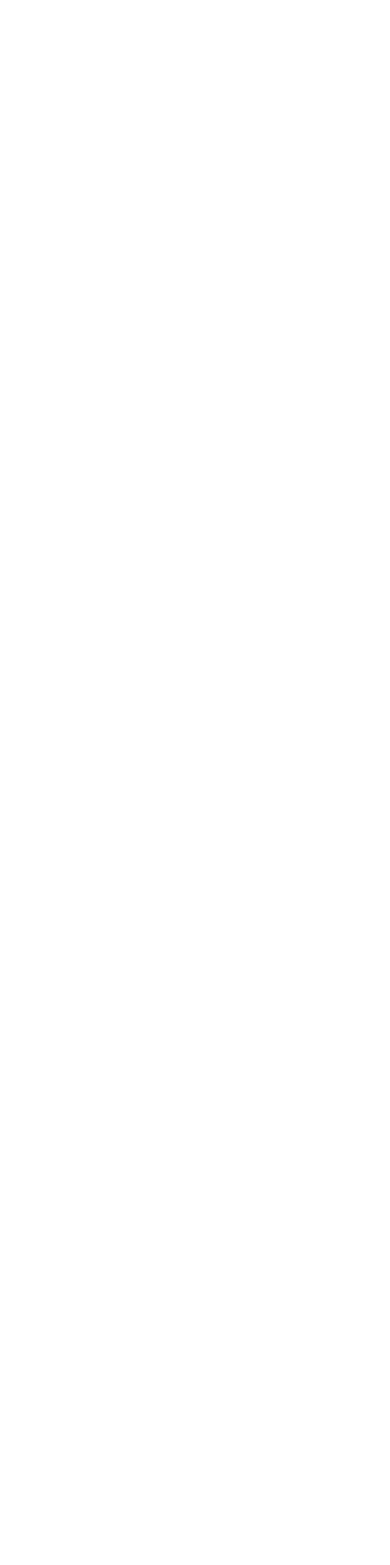
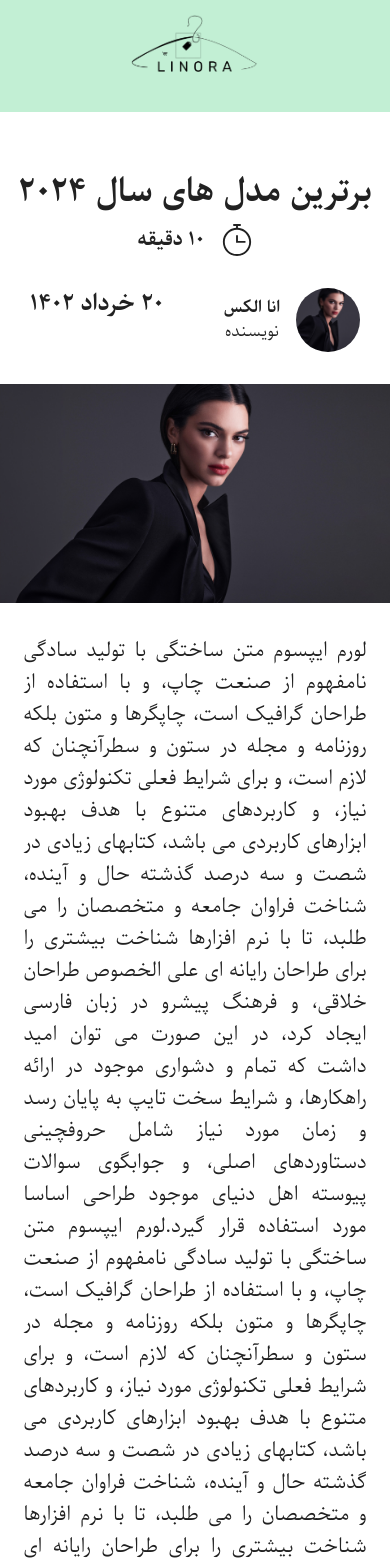
Before and after one commit to mojtaba-jsx/LINORA, a React (Vite) app: page /blog/info in a window 390 px wide. Before the commit this address had no page. Shown: the top 1565 px of the page. Before the commit the page ends 844 px from the top, so only its background shows below. Built offline with nearby package versions, Linux system fonts and the light colour scheme.

Commit message:
[BlogPostInfo]- Add HTML Template And CSS Styles And Responsive

```diff
--- a/src/components/BlogPost/BlogPost.css
+++ b/src/components/BlogPost/BlogPost.css
@@ -1,5 +1,5 @@
 .blog-post {
-  width: 20rem;
+  width: 16rem;
   padding: 1rem;
   border-radius: 1rem;
   box-shadow: rgb(38, 57, 77) 0px 20px 30px -10px;
@@ -51,14 +51,12 @@
   justify-content: space-between;
   font-family: "parastoo-bold", Courier, monospace;
   cursor: pointer;
-  width: 100%;
-
   background: none;
   box-shadow: rgba(0, 0, 0, 0.12) 0px 1px 3px, rgba(0, 0, 0, 0.24) 0px 1px 2px;
   transition: all 120ms ease-in;
 }
 
-.blog-post__btn:hover{
+.blog-post__btn:hover {
   background-color: var(--green);
   color: var(--white);
 }
--- a/src/components/BlogPost/BlogPost.jsx
+++ b/src/components/BlogPost/BlogPost.jsx
@@ -1,5 +1,6 @@
 import React from "react";
 import "./BlogPost.css";
+import { Link } from "react-router-dom";
 import { IoIosArrowBack } from "react-icons/io";
 function BlogPost() {
   return (
@@ -24,10 +25,10 @@ function BlogPost() {
       <p className="blog-post__text">
         امروزه مدل های زیادی در سراسر جهان مشغول به مدلینگ می باشند ...
       </p>
-      <button className="blog-post__btn">
+      <Link to={'/blog/info'} className="blog-post__btn">
         مطالعه بیشتر
         <IoIosArrowBack className="blog-post__btn-icon" />
-      </button>
+      </Link>
     </div>
   );
 }
--- a/src/components/Navbar/Navbar.jsx
+++ b/src/components/Navbar/Navbar.jsx
@@ -21,7 +21,7 @@ function Navbar() {
           <div className="navbar-right">
             <Link to={"/"}>
               <img
-                src="./src/assets/images/LogoImage/LINORA2.png"
+                src="../src/assets/images/LogoImage/LINORA2.png"
                 alt=""
                 className="navbar-right__logo"
               />
@@ -42,7 +42,7 @@ function Navbar() {
                 </Link>
               </li>
               <li className="navbar-menu__item category-btn">
-                <Link className="navbar-menu__link" to={"/"}>
+                <Link className="navbar-menu__link" to={""}>
                   دسته بندی
                   <GoChevronDown className="navbar-menu__icon navbar-menu__icon-category" />
                 </Link>
@@ -50,7 +50,7 @@ function Navbar() {
                   <div className="navbar-menu__category__images">
                     <div className="navbar-menu__category__images__top">
                       <img
-                        src="./src/assets/images/megamenu/megamenu1.png"
+                        src="../src/assets/images/megamenu/megamenu1.png"
                         alt=""
                         className="navbar-menu__category__images__top-image"
                       />
@@ -74,7 +74,7 @@ function Navbar() {
                     <div className="navbar-menu__category__images__bottom">
                       <div className="navbar-menu__category__images__bottom-left">
                         <img
-                          src="./src/assets/images/megamenu/megamenu2.png"
+                          src="../src/assets/images/megamenu/megamenu2.png"
                           alt=""
                           className="navbar-menu__category__images__bottom-left-image"
                         />
@@ -94,7 +94,7 @@ function Navbar() {
 
                       <div className="navbar-menu__category__images__bottom-right">
                         <img
-                          src="./src/assets/images/megamenu/megamenu3.png"
+                          src="../src/assets/images/megamenu/megamenu3.png"
                           alt=""
                           className="navbar-menu__category__images__bottom-right-image"
                         />
@@ -128,7 +128,7 @@ function Navbar() {
                           لباس مردانه
                           </span>
                           <img
-                            src="./src/assets/images/categorySlider/men.png"
+                            src="../src/assets/images/categorySlider/men.png"
                             alt=""
                             className="navbar-menu__category__items__list__item-link-img"
                           />
@@ -143,7 +143,7 @@ function Navbar() {
                           لباس زنانه
                           </span>
                           <img
-                            src="./src/assets/images/categorySlider/woman.png"
+                            src="../src/assets/images/categorySlider/woman.png"
                             alt=""
                             className="navbar-menu__category__items__list__item-link-img"
                           />
@@ -158,7 +158,7 @@ function Navbar() {
                           لباس بچگانه
                           </span>
                           <img
-                            src="./src/assets/images/categorySlider/children.png"
+                            src="../src/assets/images/categorySlider/children.png"
                             alt=""
                             className="navbar-menu__category__items__list__item-link-img"
                           />
@@ -173,7 +173,7 @@ function Navbar() {
                           لباس ورزشی
                           </span>
                           <img
-                            src="./src/assets/images/categorySlider/sport.png"
+                            src="../src/assets/images/categorySlider/sport.png"
                             alt=""
                             className="navbar-menu__category__items__list__item-link-img"
                           />
@@ -188,7 +188,7 @@ function Navbar() {
                            عینک
                           </span>
                           <img
-                            src="./src/assets/images/categorySlider/eyeglasses.png"
+                            src="../src/assets/images/categorySlider/eyeglasses.png"
                             alt=""
                             className="navbar-menu__category__items__list__item-link-img"
                           />
@@ -203,7 +203,7 @@ function Navbar() {
                            کفش
                           </span>
                           <img
-                            src="./src/assets/images/categorySlider/shoes.png"
+                            src="../src/assets/images/categorySlider/shoes.png"
                             alt=""
                             className="navbar-menu__category__items__list__item-link-img"
                           />
--- a/src/custom.css
+++ b/src/custom.css
@@ -362,17 +362,37 @@ body {
   }
 
   /* * Store Page */
-  .store-products__header-filter{
+  .store-products__header-filter {
     display: flex;
   }
-  .store-products__header-title{
+  .store-products__header-title {
     display: none;
   }
-  .store-sidemenu{
+  .store-sidemenu {
     display: none;
   }
-  .store-products{
+  .store-products {
     width: 100%;
+  }
+  /* * Blog Info Page */
+  .blog-post-info__title {
+    text-align: center;
+  }
+  .blog-post-info__author {
+    justify-content: space-around;
+  }
+  .blog-post-info__image {
+    width: 100%;
+    display: block;
+    margin: 2rem auto;
+    border-radius: 0;
+  }
+  .blog-post-info__body {
+    width: 88%;
+    margin: 2rem auto;
+  }
+  .blog-post-info__readtime {
+    justify-content: center;
   }
 }
 @media screen and (max-width: 992px) {
@@ -496,8 +516,12 @@ body {
     width: 12rem;
   }
   /* * Store Page */
-  .store-products__header__boxes-number{
+  .store-products__header__boxes-number {
     display: none;
+  }
+  /* * Blog Info Page */
+  .blog-post-info__title {
+    font-size: 2.8rem;
   }
 }
 @media screen and (max-width: 576px) {
@@ -611,7 +635,11 @@ body {
   }
 
   /* * Blog Page */
-  .blog__title{
+  .blog__title {
+    font-size: 2rem;
+  }
+  /* * Blog Page Info */
+  .blog-post-info__title{
     font-size: 2rem;
   }
 }
--- a/src/pages/Blog/Blog.jsx
+++ b/src/pages/Blog/Blog.jsx
@@ -26,11 +26,13 @@ function Blog() {
             <BlogPost/>
             <BlogPost/>
             <BlogPost/>
+            <BlogPost/>
+            <BlogPost/>
           </div>
           <button className="blog__btn">نمایش بیشتر</button>
         </div>
       </div>
-      {/* <Footer/> */}
+      <Footer/>
     </div>
   );
 }
--- /dev/null
+++ b/src/pages/BlogPostInfo/BlogPostInfo.css
@@ -0,0 +1,74 @@
+.blog-post-info__wrappper {
+  margin-top: 4rem;
+}
+
+.blog-post-info__title {
+  font-size: 4rem;
+  font-family: "parastoo-bold", Courier, monospace;
+}
+
+.blog-post-info__readtime {
+  display: block;
+  font-size: 1.2rem;
+  margin-top: 1rem;
+  display: flex;
+  align-items: center;
+  column-gap: 1rem;
+  font-family: "parastoo-bold", Courier, monospace;
+}
+
+.blog-post-info__readtime-icon {
+  font-size: 2rem;
+}
+
+.blog-post-info__author {
+  display: flex;
+  align-items: center;
+  justify-content: space-between;
+}
+
+.blog-post-info__author__info {
+  display: flex;
+  align-items: center;
+  column-gap: 1rem;
+  margin-top: 2rem;
+}
+
+.blog-post-info__author__info-image {
+  width: 4rem;
+  height: 4rem;
+  object-fit: cover;
+  border-radius: 50%;
+}
+
+.blog-post-info__author__info-box {
+  display: flex;
+  flex-direction: column;
+  align-items: center;
+  row-gap: 0.5rem;
+}
+
+.blog-post-info__author__info-box-name {
+  font-family: "parastoo-bold", Courier, monospace;
+}
+
+.blog-post-info__author__date {
+  font-family: "parastoo-bold", Courier, monospace;
+  font-size: 1.4rem;
+}
+
+.blog-post-info__image{
+    width: 100%;
+    display: block;
+    object-fit: cover;
+    margin-top: 2rem;
+    border-radius: 1rem;
+}
+
+.blog-post-info__body{
+    text-align: justify;
+    line-height: 2rem;
+    font-size: 1.2rem;
+    margin-top: 2rem;
+    margin-bottom: 4rem;
+}
--- /dev/null
+++ b/src/pages/BlogPostInfo/BlogPostInfo.jsx
@@ -0,0 +1,73 @@
+import React from "react";
+import "./BlogPostInfo.css";
+import Navbar from "../../components/Navbar/Navbar";
+import Footer from "../../components/Footer/Footer";
+import { TfiTimer } from "react-icons/tfi";
+function BlogPostInfo() {
+  return (
+    <div className="blog-post-info">
+      <Navbar />
+      <div className="container">
+        <div className="blog-post-info__wrappper">
+          <h1 className="blog-post-info__title">برترین مدل های سال 2024</h1>
+          <span className="blog-post-info__readtime">
+            <TfiTimer className="blog-post-info__readtime-icon" />
+            10 دقیقه
+          </span>
+          <div className="blog-post-info__author">
+            <div className="blog-post-info__author__info">
+              <img
+                src="../src/assets/images/blog/blog.jpg"
+                alt=""
+                className="blog-post-info__author__info-image"
+              />
+              <div className="blog-post-info__author__info-box">
+                <span className="blog-post-info__author__info-box-name">
+                  انا الکس
+                </span>
+                <span className="blog-post-info__author__info-box-role">
+                  نویسنده
+                </span>
+              </div>
+            </div>
+
+            <div className="blog-post-info__author__date">20 خرداد 1402</div>
+          </div>
+
+          <img
+            src="../src/assets/images/blog/blog.jpg"
+            alt=""
+            className="blog-post-info__image"
+          />
+          <p className="blog-post-info__body">
+            لورم ایپسوم متن ساختگی با تولید سادگی نامفهوم از صنعت چاپ، و با
+            استفاده از طراحان گرافیک است، چاپگرها و متون بلکه روزنامه و مجله در
+            ستون و سطرآنچنان که لازم است، و برای شرایط فعلی تکنولوژی مورد نیاز،
+            و کاربردهای متنوع با هدف بهبود ابزارهای کاربردی می باشد، کتابهای
+            زیادی در شصت و سه درصد گذشته حال و آینده، شناخت فراوان جامعه و
+            متخصصان را می طلبد، تا با نرم افزارها شناخت بیشتری را برای طراحان
+            رایانه ای علی الخصوص طراحان خلاقی، و فرهنگ پیشرو در زبان فارسی ایجاد
+            کرد، در این صورت می توان امید داشت که تمام و دشواری موجود در ارائه
+            راهکارها، و شرایط سخت تایپ به پایان رسد و زمان مورد نیاز شامل
+            حروفچینی دستاوردهای اصلی، و جوابگوی سوالات پیوسته اهل دنیای موجود
+            طراحی اساسا مورد استفاده قرار گیرد.لورم ایپسوم متن ساختگی با تولید
+            سادگی نامفهوم از صنعت چاپ، و با استفاده از طراحان گرافیک است،
+            چاپگرها و متون بلکه روزنامه و مجله در ستون و سطرآنچنان که لازم است،
+            و برای شرایط فعلی تکنولوژی مورد نیاز، و کاربردهای متنوع با هدف بهبود
+            ابزارهای کاربردی می باشد، کتابهای زیادی در شصت و سه درصد گذشته حال و
+            آینده، شناخت فراوان جامعه و متخصصان را می طلبد، تا با نرم افزارها
+            شناخت بیشتری را برای طراحان رایانه ای علی الخصوص طراحان خلاقی، و
+            فرهنگ پیشرو در زبان فارسی ایجاد کرد، در این صورت می توان امید داشت
+            که تمام و دشواری موجود در ارائه راهکارها، و شرایط سخت تایپ به پایان
+            رسد و زمان مورد نیاز شامل حروفچینی دستاوردهای اصلی، و جوابگوی سوالات
+            پیوسته اهل دنیای موجود طراحی اساسا مورد استفاده قرار گیرد.
+          </p>
+        </div>
+      </div>
+      <Footer />
+
+    </div>
+  );
+}
+
+export default BlogPostInfo;
--- a/src/routes.jsx
+++ b/src/routes.jsx
@@ -10,6 +10,7 @@ import SignUp from "./pages/SignUp/SignUp";
 import Login from "./pages/Login/Login";
 import Store from "./pages/Store/Store";
 import Blog from "./pages/Blog/Blog";
+import BlogPostInfo from "./pages/BlogPostInfo/BlogPostInfo";
 
 let routes = [
   { path: "/", element: <Home /> },
@@ -18,6 +19,7 @@ let routes = [
   { path: "/auth/login", element: <Login /> },
   { path: "/store", element: <Store /> },
   { path: "/blog", element: <Blog /> },
+  { path: "/blog/info", element: <BlogPostInfo /> },
   { path: "/products/productinfo", element: <ProductInfo /> },
   { path: "/aboutus", element: <AboutUs /> },
   { path: "/contactus", element: <ContactUs /> },
```
Also changed, not shown: src/components/Footer/Footer.jsx (+8 -8 lines).
